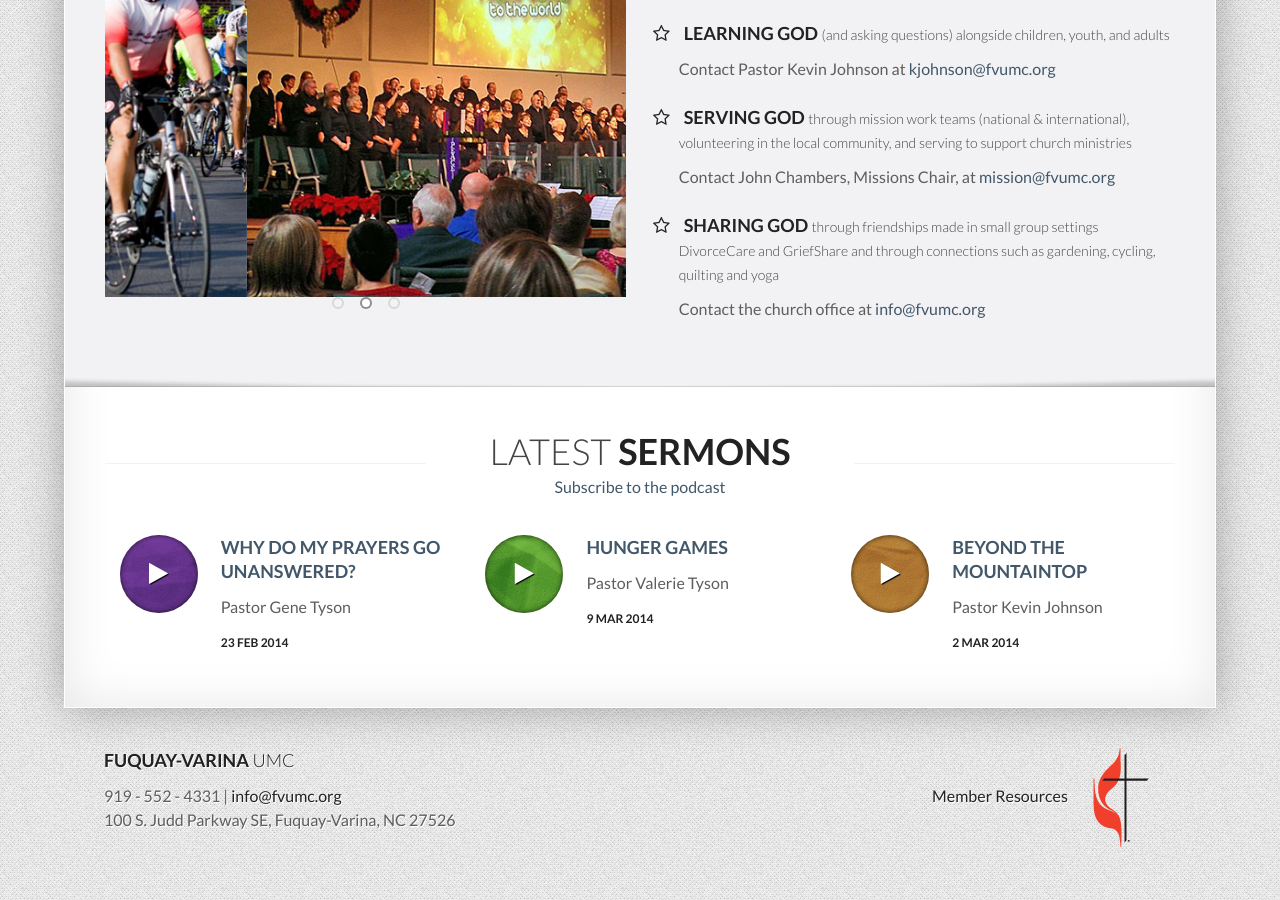
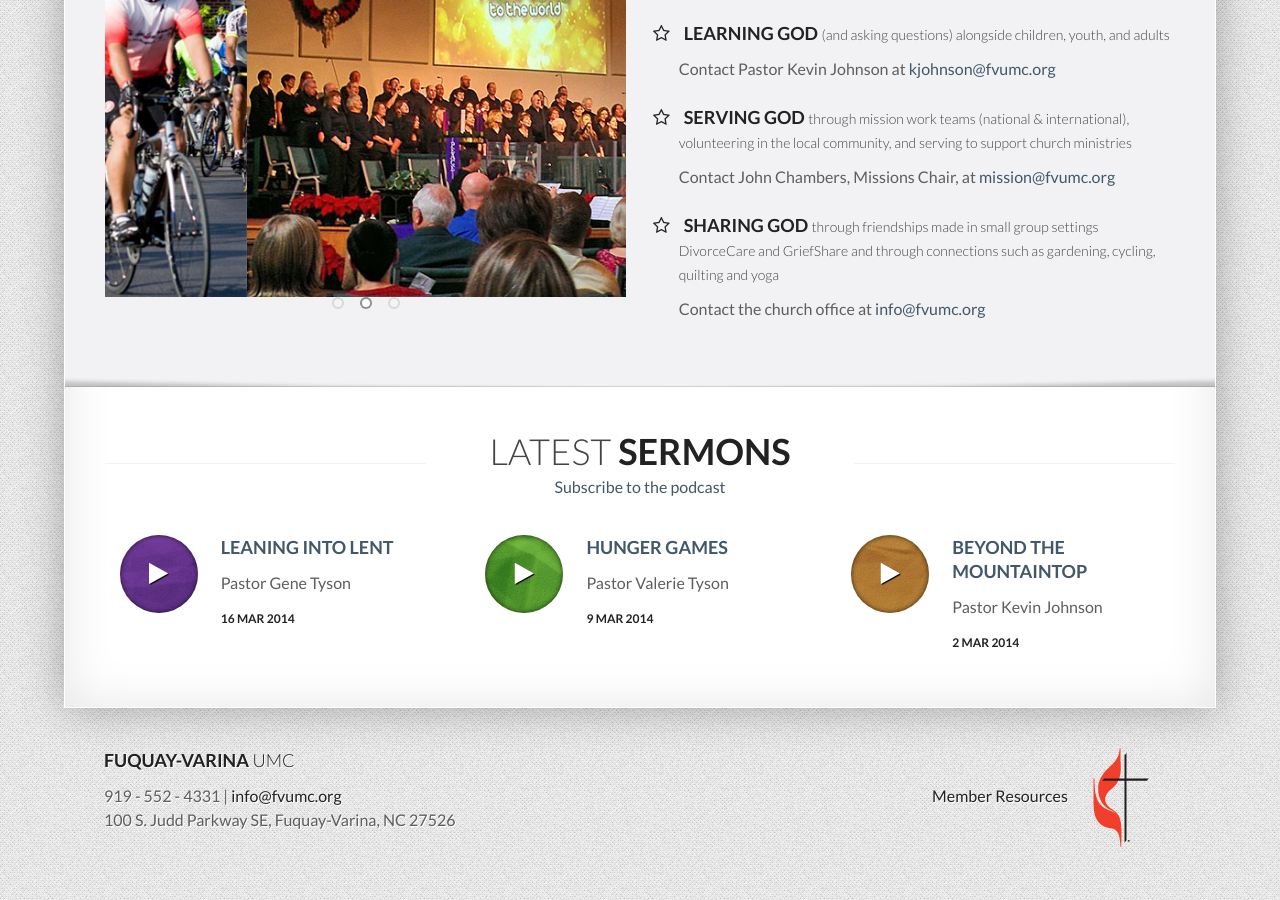
Before and after one commit to fvumc/fvumc.github.io, a Jekyll site: the page built from index.html, in a window 1280 px wide and 900 px high, scrolled down 2898 px. Built offline with Jekyll 4.4.1, drawn with Linux system fonts in a browser that asks for light colours; Markdown is read by kramdown in place of the engine named in the settings.

Commit message:
Update index.html

```diff
--- a/index.html
+++ b/index.html
@@ -251,14 +251,14 @@ title: Fuquay-Varina United Methodist Church
                 <div class="span8">
                   <h3>
                     <a href="http://audio.fvumc.org/03_16_2014_Leaning_Into_Lent.mp3">
-                      Why Do My Prayers Go Unanswered?
+                      Leaning Into Lent
                     </a>
                   </h3>
                   <p>
                     Pastor Gene Tyson
                   </p>
                     <h5>
-                    23 Feb 2014
+                    16 Mar 2014
                   </h5>
                 </div>
               </div>
```
